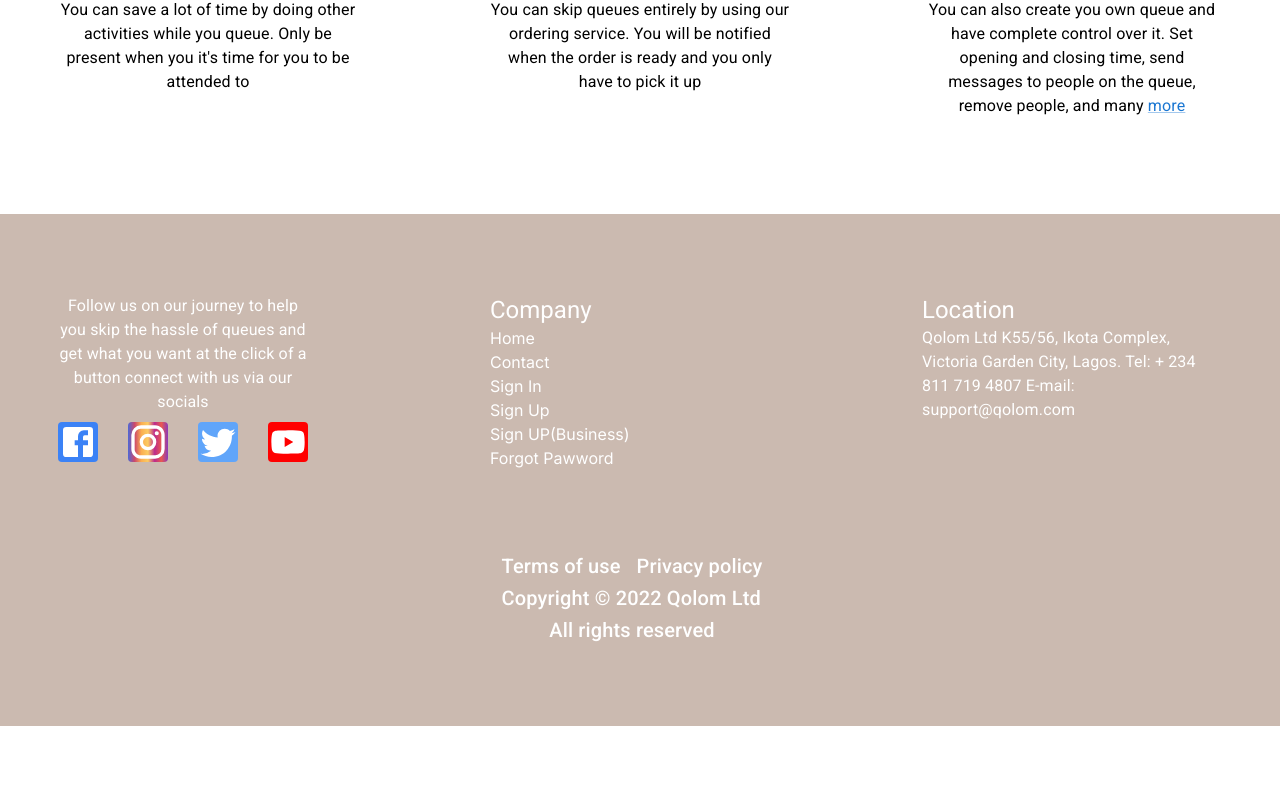
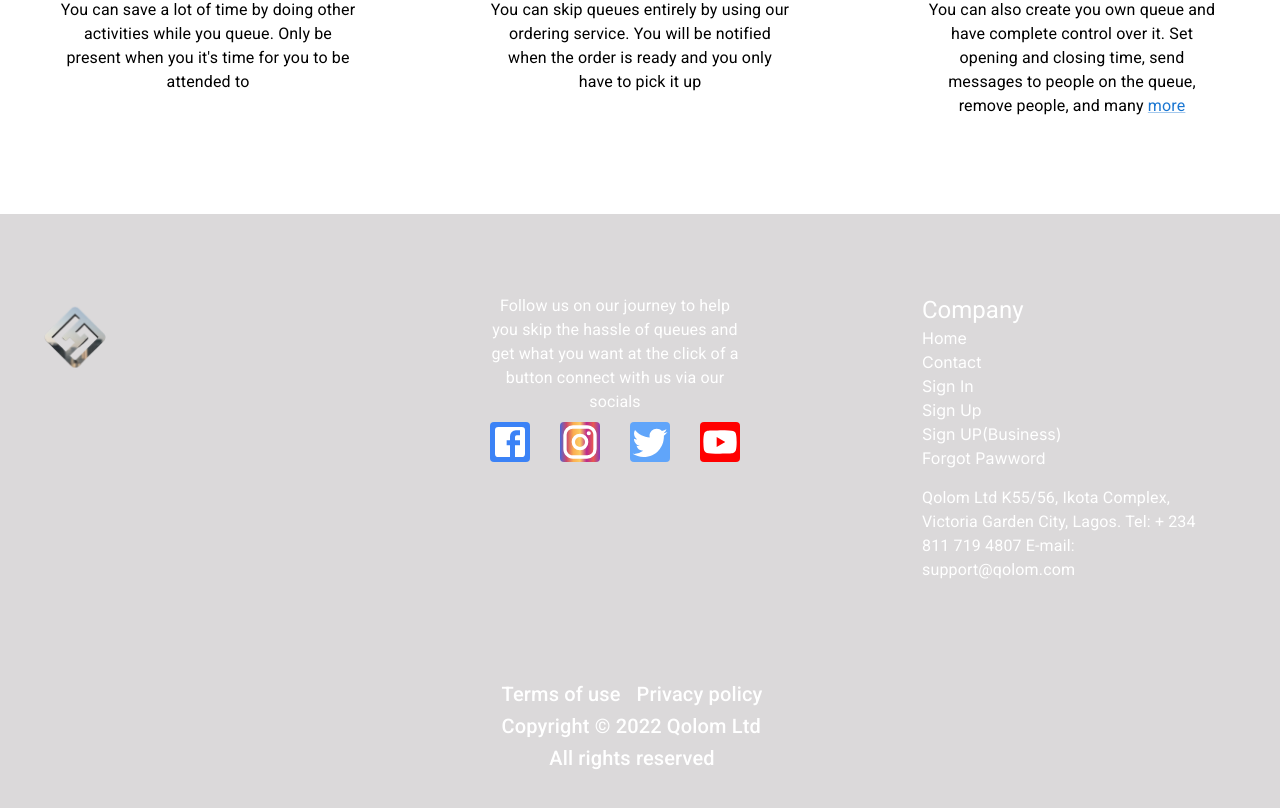
Before and after one commit to Efiamotu-1/qolom, a React (Create React App) app: page / in a window 1280 px wide. Shown: the part 1027-1835 px from the top of the page. Before the commit the page ends 1753 px from the top, so only its background shows below. Built offline with nearby package versions, Linux system fonts and the light colour scheme.

Commit message:
new changes

```diff
--- a/src/components/Footer.js
+++ b/src/components/Footer.js
@@ -1,7 +1,7 @@
 import React from 'react'
 import { makeStyles } from '@material-ui/core';
 import {Box, Grid, Link, Typography} from '@mui/material'
-// import Logo from '../assests/images/logo-mock-removebg-preview.png'
+import Logo from '../assests/images/logo-mock-removebg-preview.png'
 
 import { Facebook, Instagram, Twitter, YouTube } from '@mui/icons-material'
 
@@ -24,6 +24,15 @@ function Footer() {
 
 
     <Grid container spacing={2} sx={{color :'white', display : 'flex', justifyContent : 'center', py : 10}}>
+
+    <Grid item xs={12} md={4} lg={4} sx={{marginLeft : 'auto', marginRight : 'auto'}}>
+      <img
+      src={Logo}
+      height = "100"
+      alt="...Logo"
+      />
+    </Grid>
+
     <Grid item xs={12} md={4} lg={4} >
       <Box sx={{width : 300, margin : 'auto'}}>
       <Box sx={{marginLeft : 'auto', marginRight : 'auto'}}>
@@ -65,11 +74,11 @@ function Footer() {
 
 
       </Box>
-    </Grid>
 
-    <Grid item xs={12} md={4} lg={4}>
-    <Box sx={{width : 300, margin : 'auto'}}>
-    <Typography variant="h5">Location</Typography>
+
+
+    <Box sx={{width : 300, margin : 'auto', mt :2}}>
+    {/* <Typography variant="h5">Location</Typography> */}
    <Typography paragraph sx={{width : 300}}>
      Qolom Ltd
      K55/56, Ikota Complex,
--- a/src/pages/LandingPage.js
+++ b/src/pages/LandingPage.js
@@ -14,7 +14,7 @@ import {Typography } from '@mui/material'
 
 let useStyles = makeStyles({
   layoutBackground: {
-background: "#CBBAB0",
+background: "rgb(219, 217, 218)",
 
   },
   hover: {
@@ -27,6 +27,11 @@ background: "#CBBAB0",
   opacity : {
     backgroundColor: 'rgba(0, 0, 0, 0.75)'
   },
+
+  white : {
+
+    color : 'white'
+  }
 });
 
 
@@ -66,13 +71,13 @@ function LandingPage() {
             {/* <Nav.Link href="/">Home</Nav.Link> */}
           </Nav>
           <Nav className="mx-5">
-            <Nav.Link href="/" className={classes.hover}>
+            <Nav.Link href="/" className={classes.hover} class="text-white">
               Home
             </Nav.Link>
 
-            <Nav.Link href="/login" className={classes.hover}>Log In</Nav.Link>
+            <Nav.Link href="/login" className={classes.hover} class="text-white">Log In</Nav.Link>
 
-            <Nav.Link eventKey={2} href="/register" className={classes.hover}>
+            <Nav.Link eventKey={2} href="/register" className={classes.hover} class="text-white">
               Sign Up
             </Nav.Link>
           </Nav>
```
